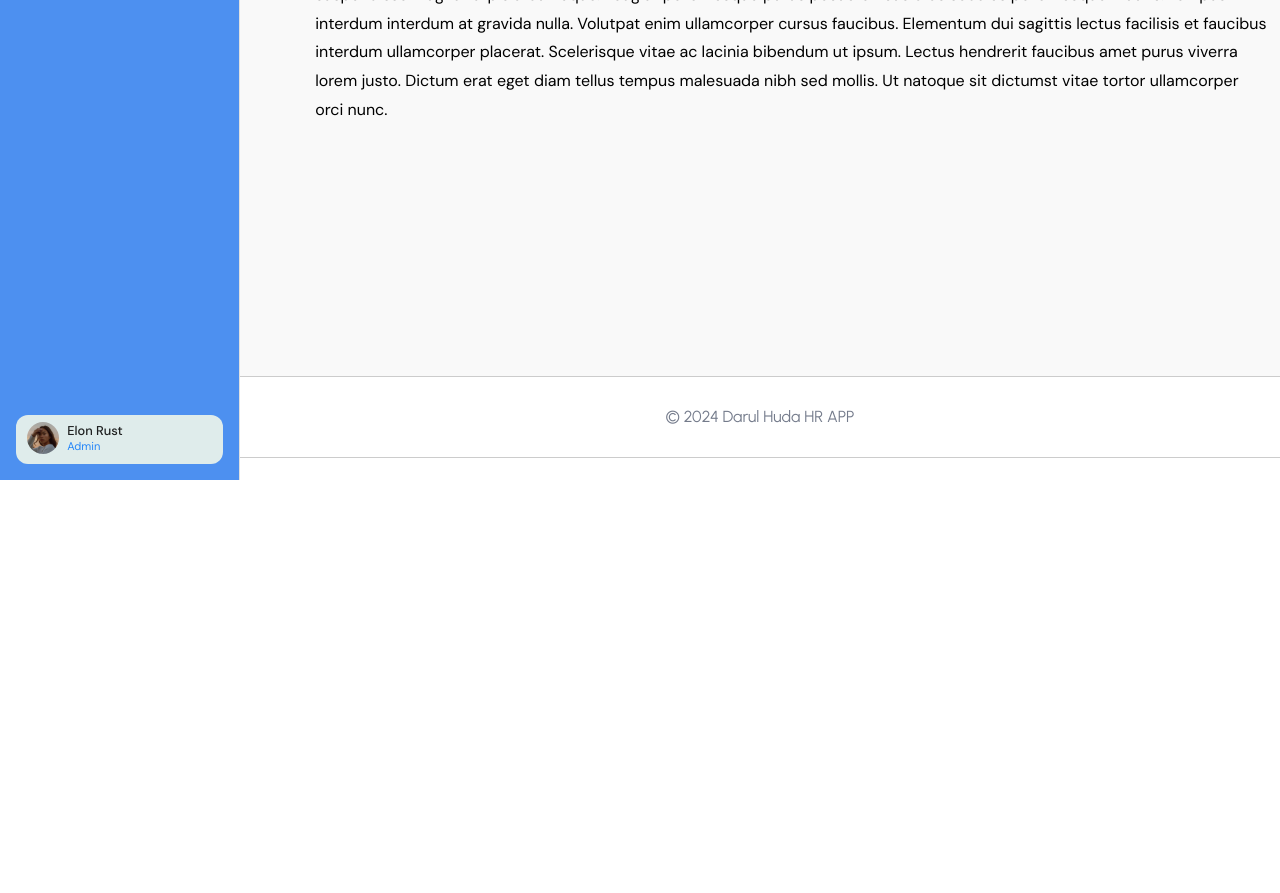
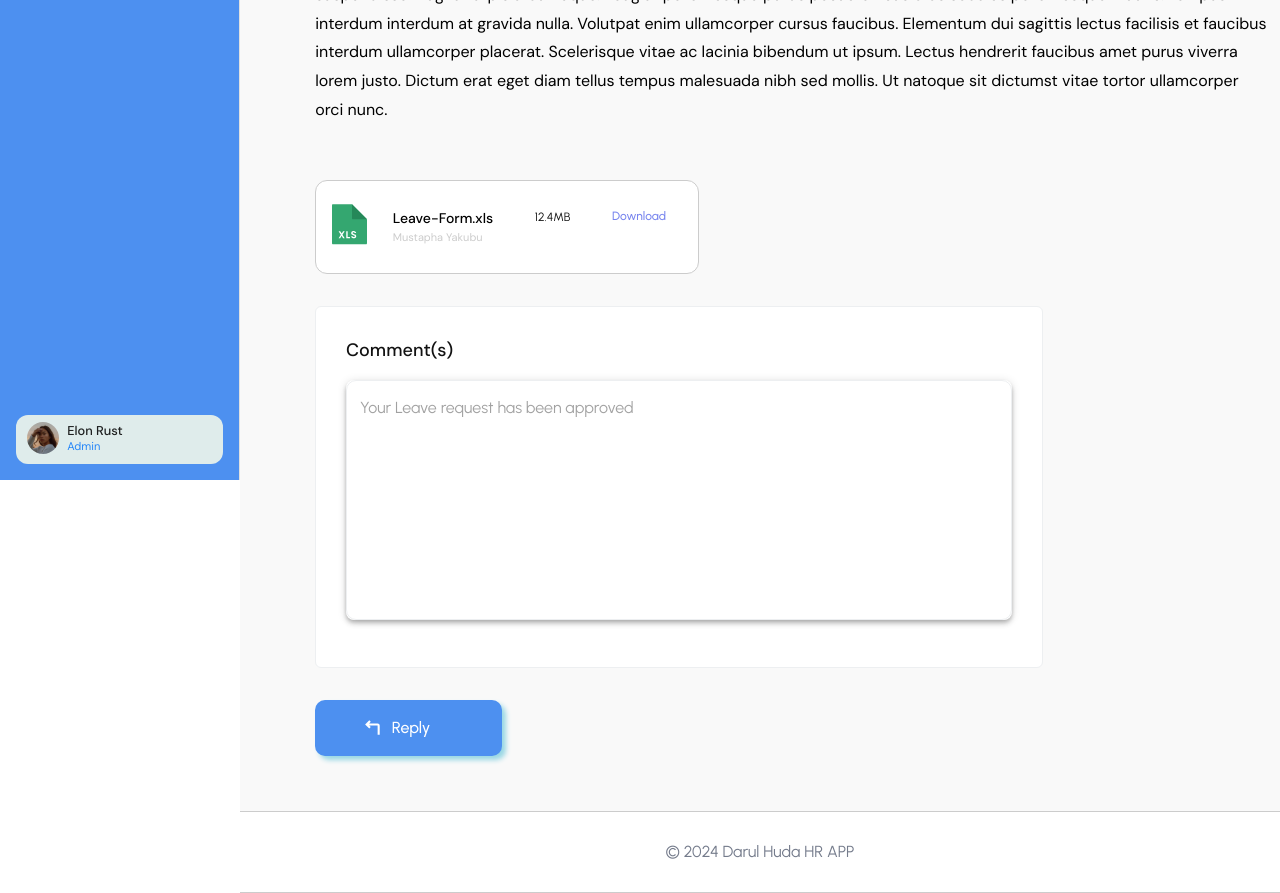
Before and after one commit to itcentralng/dhf-hrapp, a React (Vite) app: page /sent/message/1 in a window 1280 px wide. Shown: the part 320-1213 px from the top of the page. Before the commit the page ends 800 px from the top, so only its background shows below. Built offline with nearby package versions, Linux system fonts and the light colour scheme.

Commit message:
updated viewMessage

```diff
--- a/src/components/DownloadDocumentArea.jsx
+++ b/src/components/DownloadDocumentArea.jsx
@@ -44,6 +44,7 @@ const DownloadDocumentArea = ({ file /*sender*/ }) => {
         border: "#CCCCCC 0.5px solid",
         width: "350px",
         height: "60px",
+        bgcolor: "white",
       }}
     >
       <div>{renderFileIcon()}</div>
@@ -66,7 +67,7 @@ const DownloadDocumentArea = ({ file /*sender*/ }) => {
             fontSize: "11px",
           }}
         >
-          Alameen Muhammad{/*sender*/}
+          Mustapha Yakubu{/*sender*/}
         </Typography>
       </Stack>
       <Typography
--- a/src/components/ViewMessage.jsx
+++ b/src/components/ViewMessage.jsx
@@ -7,10 +7,15 @@ import {
   MoreVert,
   Person,
 } from "@mui/icons-material";
-import { Box, IconButton, Typography } from "@mui/material";
+import { Box, IconButton, Stack, Typography } from "@mui/material";
 import { useLocation, useNavigate } from "react-router-dom/dist";
 import mailInfo from "../data/mailInfo";
 import EmailLabel from "./EmailLabel";
+import DownloadDocumentArea from "./DownloadDocumentArea";
+import CommentsArea from "./CommentsArea";
+import pdf from "../assets/Background.pdf";
+import { FilledShadowButton } from "../styled-components/styledButtons";
+import TurnLeftIcon from "@mui/icons-material/TurnLeft";
 
 const ViewMessage = () => {
   const navigate = useNavigate();
@@ -163,6 +168,27 @@ const ViewMessage = () => {
             </Box>
           </Box>
         ))}
+      <Stack
+        direction="column"
+        gap="32px"
+        sx={{ padding: "55px 75px", width: "70%" }}
+      >
+        <DownloadDocumentArea file={pdf} />
+        <CommentsArea />
+        <FilledShadowButton
+          sx={{
+            width: "187px",
+            height: "56px",
+            fontWeight: 500,
+            fontSize: "16px",
+          }}
+        >
+          <TurnLeftIcon
+            sx={{ width: "35px", height: "25px", ml: "-30px", mb: "3px" }}
+          />
+          Reply
+        </FilledShadowButton>
+      </Stack>
     </Box>
   );
 };
```
